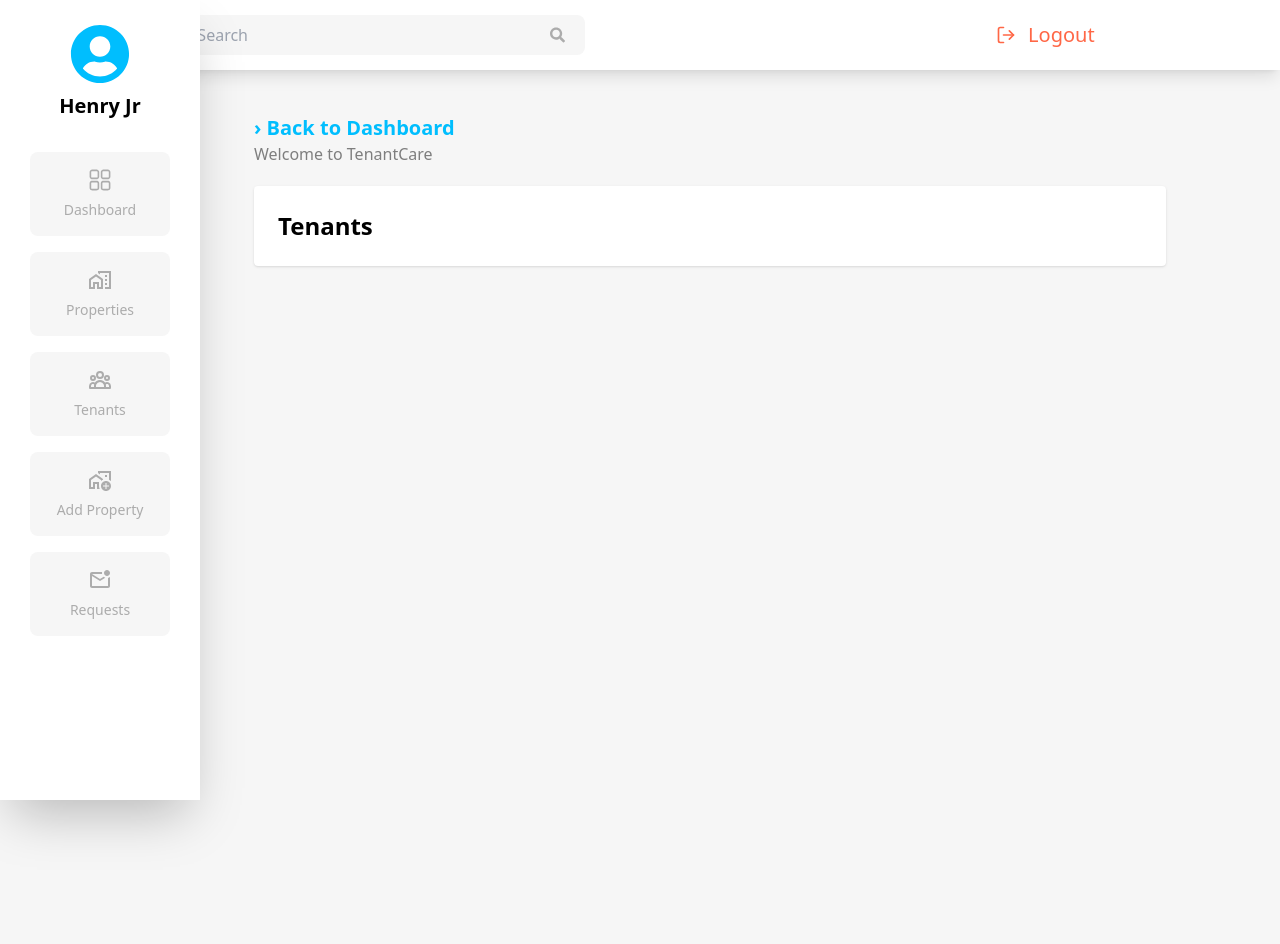
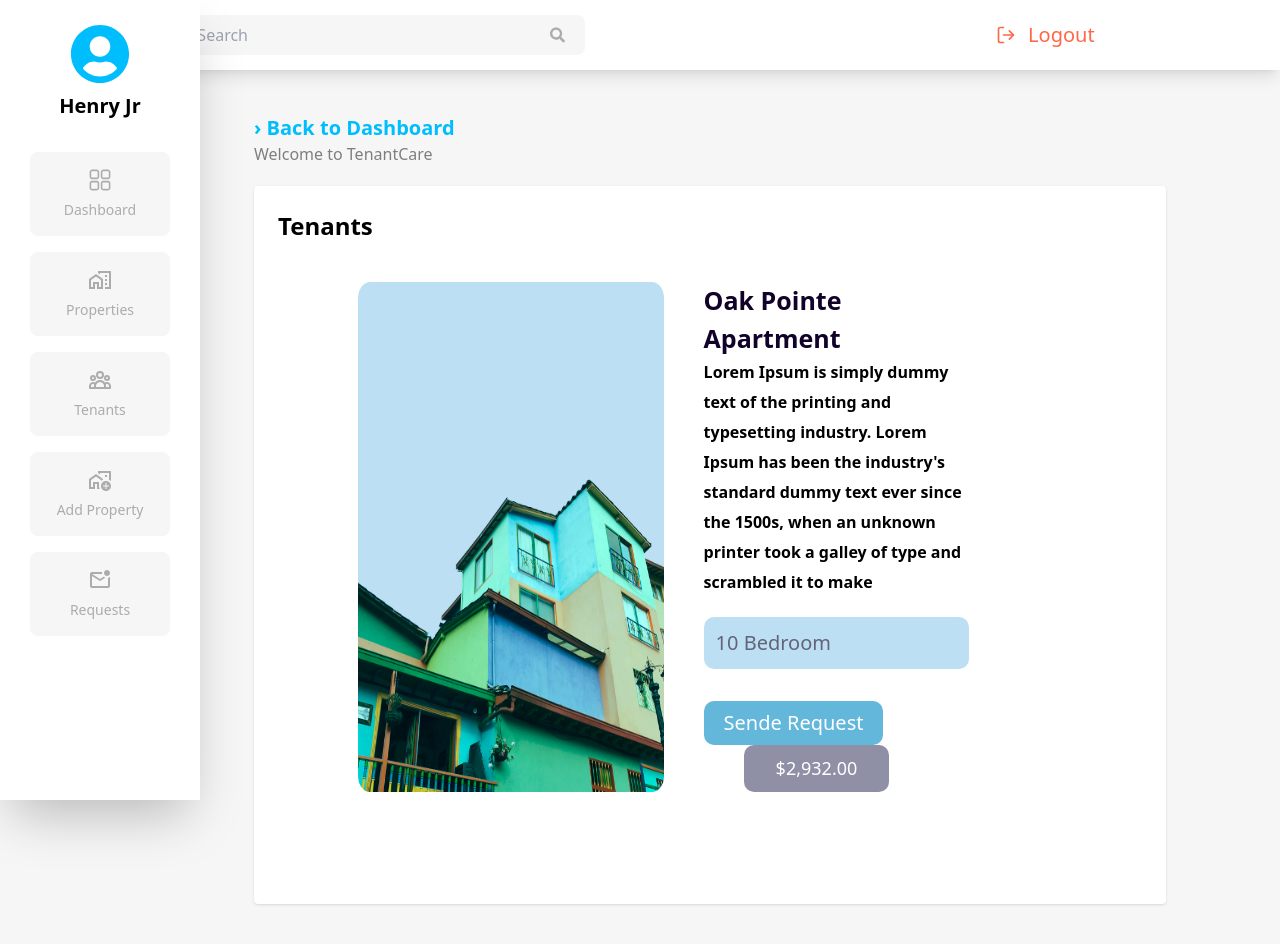
Before and after one commit to TENANTCARE-TEAM/Tenant_Care_app, a React (Vite) app: page /landlord/Dashboard/ViewProperty in a window 1280 px wide. Shown: the top 944 px of the page. Before the commit the page ends 800 px from the top, so only its background shows below. Built offline with nearby package versions, Linux system fonts and the light colour scheme; some icons are missing.

Commit message:
waa Viewproperty

```diff
--- a/src/components/LanDashboardContents/ViewpropertyContent.jsx
+++ b/src/components/LanDashboardContents/ViewpropertyContent.jsx
@@ -1,4 +1,5 @@
 import React from 'react'
+import Rectangle from '../../assets/images/Rectangle 7.png';
 
 function ViewpropertyContent() {
   return (
@@ -8,6 +9,31 @@ function ViewpropertyContent() {
           <h3 className='font-bold text-2xl'>Tenants</h3>
       </div>
       {/* content */}
+
+      <div className='bg-white w-4/5 ml-10 rounded-lg p-10
+        mb-12'>
+
+          <div className='flex'>
+           <img src={ Rectangle } alt='viewpropertyi-image'
+           className='w-[50%]'/>
+
+            <div className='ml-10 w-3/5'>
+               <h1 className=' text-[25px] font font-bold text-[#110229]'>Oak Pointe Apartment</h1>
+               <p className='leading-[30px] font-semibold '>Lorem Ipsum is simply dummy text of the printing and typesetting industry. Lorem Ipsum has been the industry's standard dummy text ever since the 1500s, when an unknown printer took a galley of type and scrambled it to make</p>
+              <input type='text' placeholder='10 Bedroom'
+              className='w-full bg-[#BDDFF3] p-3 rounded-[10px]
+              mt-5 text-xl placeholder:text-[#636477] outline-none'/>
+
+               <div className='mt-8'>
+                 <button className='py-[8px] px-[20px] rounded-[10px] bg-[#62B7DA] text-xl text-white'>Sende Request</button>
+                 <button className='ml-10 bg-[#8f90A6] py-[10px] px-8
+                 text-[18px] text-white rounded-[10px]'>$2,932.00</button>
+               </div>
+
+            </div>
+          </div>
+        </div>
+
     </div>
   )
 }
```
Also changed, not shown: src/assets/images/Rectangle 7.png (added).
